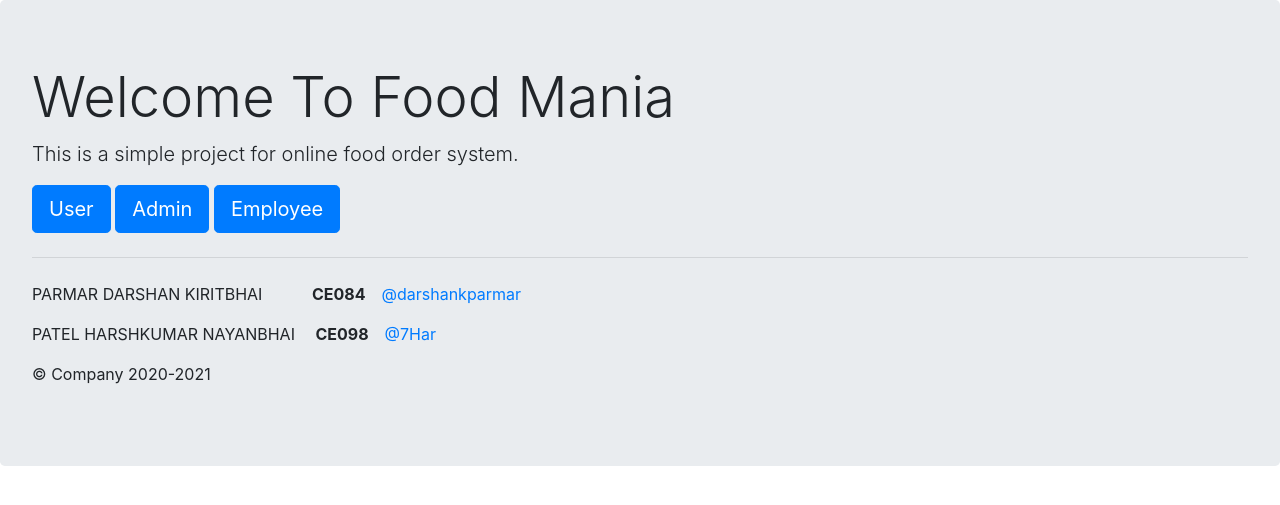
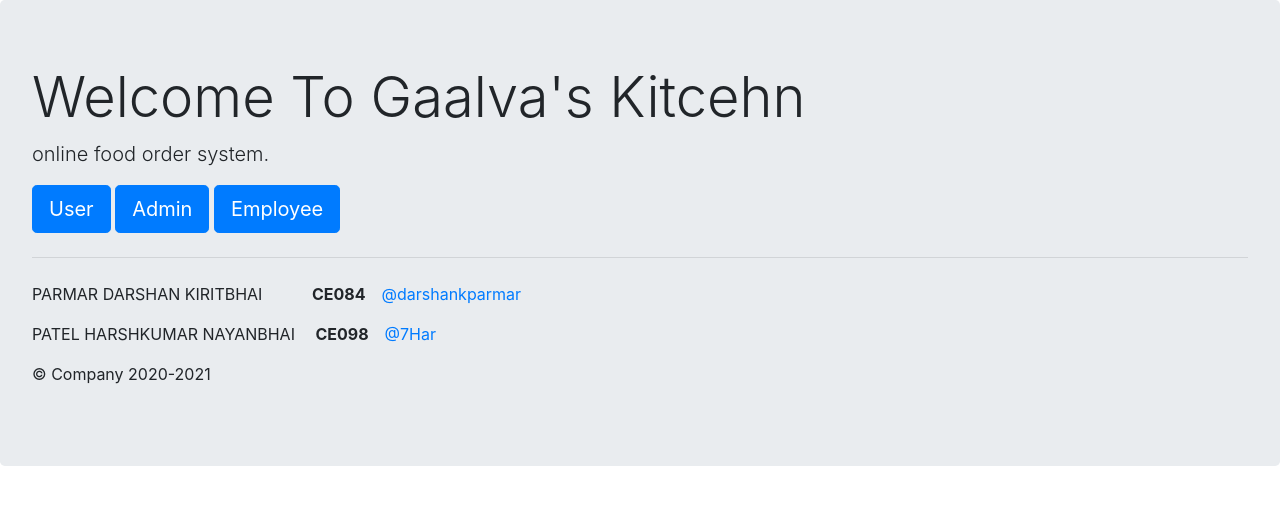
Before and after one commit to Codefor-u/food_order_postgre, a Python web app: template Restaurant_management_system/templates/index.html in a window 1280 px wide. Shown: the top 505 px of the page. Run offline with Jinja, Linux system fonts and the light colour scheme; the template is opened without the code that fills it, so the values that code supplies are empty; some libraries are stand-ins or nearby versions.

Commit message:
changes in index.html

```diff
--- a/Restaurant_management_system/templates/index.html
+++ b/Restaurant_management_system/templates/index.html
@@ -13,8 +13,8 @@
   </head>
   <body>
     <div class="jumbotron">
-      <h1 class="display-4">Welcome To Food Mania</h1>
-      <p class="lead">This is a simple project for online food order system.</p>
+      <h1 class="display-4">Welcome To Gaalva's Kitcehn</h1>
+      <p class="lead">online food order system.</p>
       <a class="btn btn-primary btn-lg" href="/shop" role="button">User</a>
       <a class="btn btn-primary btn-lg" href="/admin" role="button">Admin</a>
       <a class="btn btn-primary btn-lg" href="/admin" role="button">Employee</a>
```
